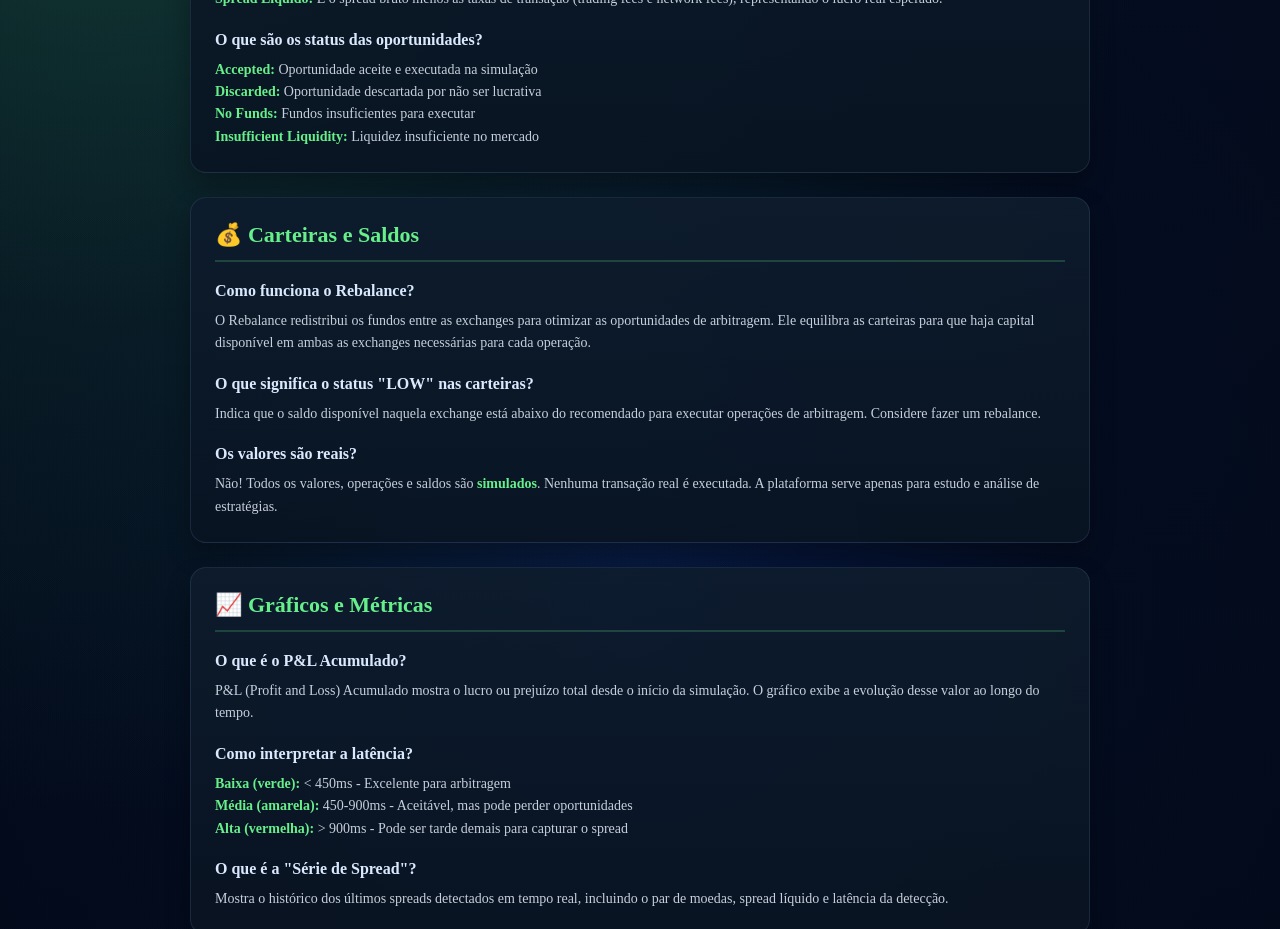
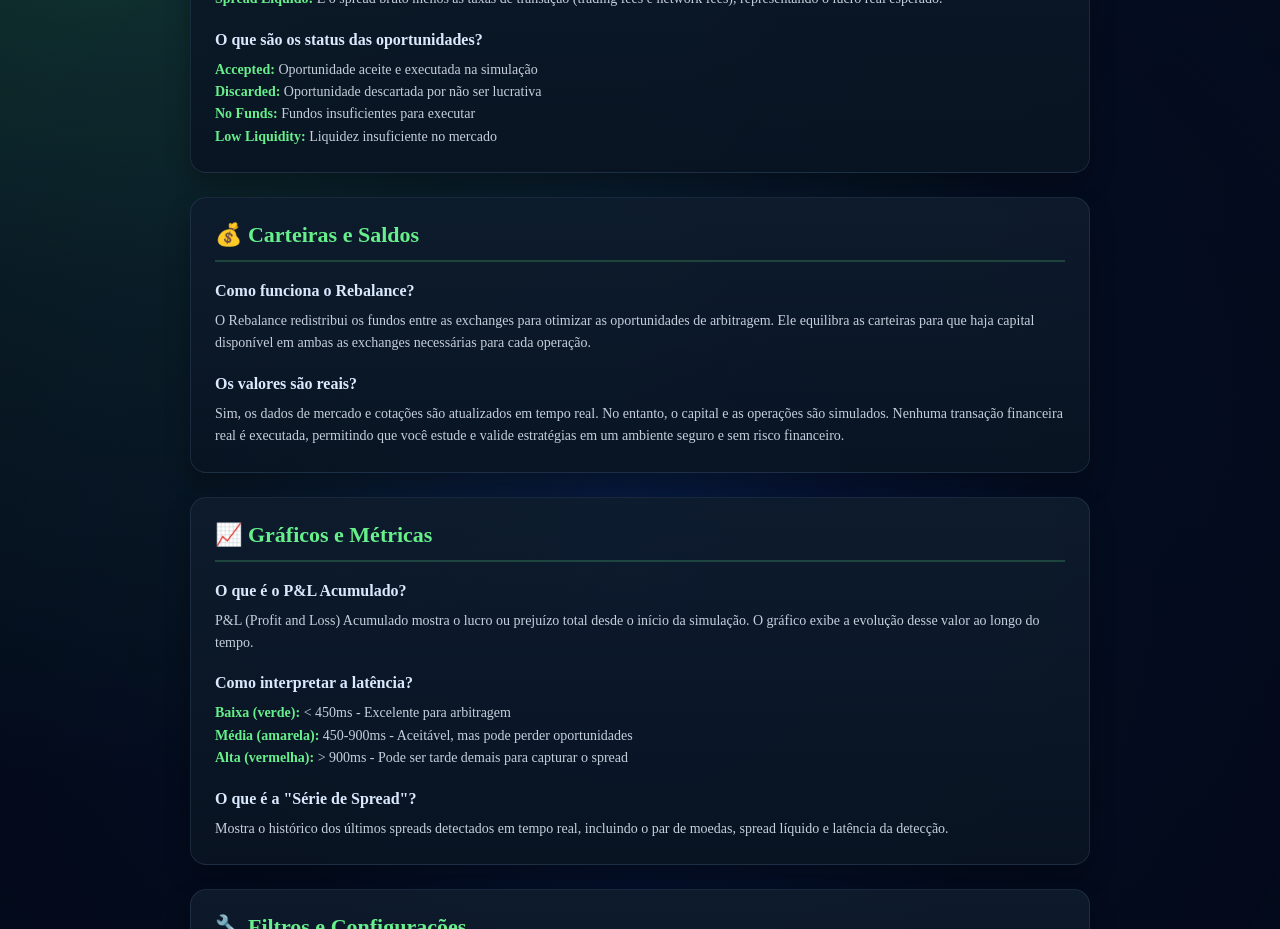
Before and after one commit to Cerqueira4618/BUGSBYTE-2026, a Vue app: page /ajuda in a window 1280 px wide. Shown: the part 980-1909 px from the top of the page. Built offline with nearby package versions, Linux system fonts and the light colour scheme; no server answers.

Commit message:
aba da ajuda melhorada

```diff
--- a/src/pages/Help.vue
+++ b/src/pages/Help.vue
@@ -62,7 +62,7 @@
               <strong>Accepted:</strong> Oportunidade aceite e executada na simulação<br>
               <strong>Discarded:</strong> Oportunidade descartada por não ser lucrativa<br>
               <strong>No Funds:</strong> Fundos insuficientes para executar<br>
-              <strong>Insufficient Liquidity:</strong> Liquidez insuficiente no mercado
+              <strong>Low Liquidity:</strong> Liquidez insuficiente no mercado
             </p>
           </div>
         </article>
@@ -77,17 +77,9 @@
             </p>
           </div>
           <div class="faq-item">
-            <h3>O que significa o status "LOW" nas carteiras?</h3>
-            <p>
-              Indica que o saldo disponível naquela exchange está abaixo do recomendado para executar operações de arbitragem.
-              Considere fazer um rebalance.
-            </p>
-          </div>
-          <div class="faq-item">
             <h3>Os valores são reais?</h3>
             <p>
-              Não! Todos os valores, operações e saldos são <strong>simulados</strong>.
-              Nenhuma transação real é executada. A plataforma serve apenas para estudo e análise de estratégias.
+              Sim, os dados de mercado e cotações são atualizados em tempo real. No entanto, o capital e as operações são simulados. Nenhuma transação financeira real é executada, permitindo que você estude e valide estratégias em um ambiente seguro e sem risco financeiro.
             </p>
           </div>
         </article>
```
Also changed, not shown: 1 other file (tests, documents, lock files or other folders).
